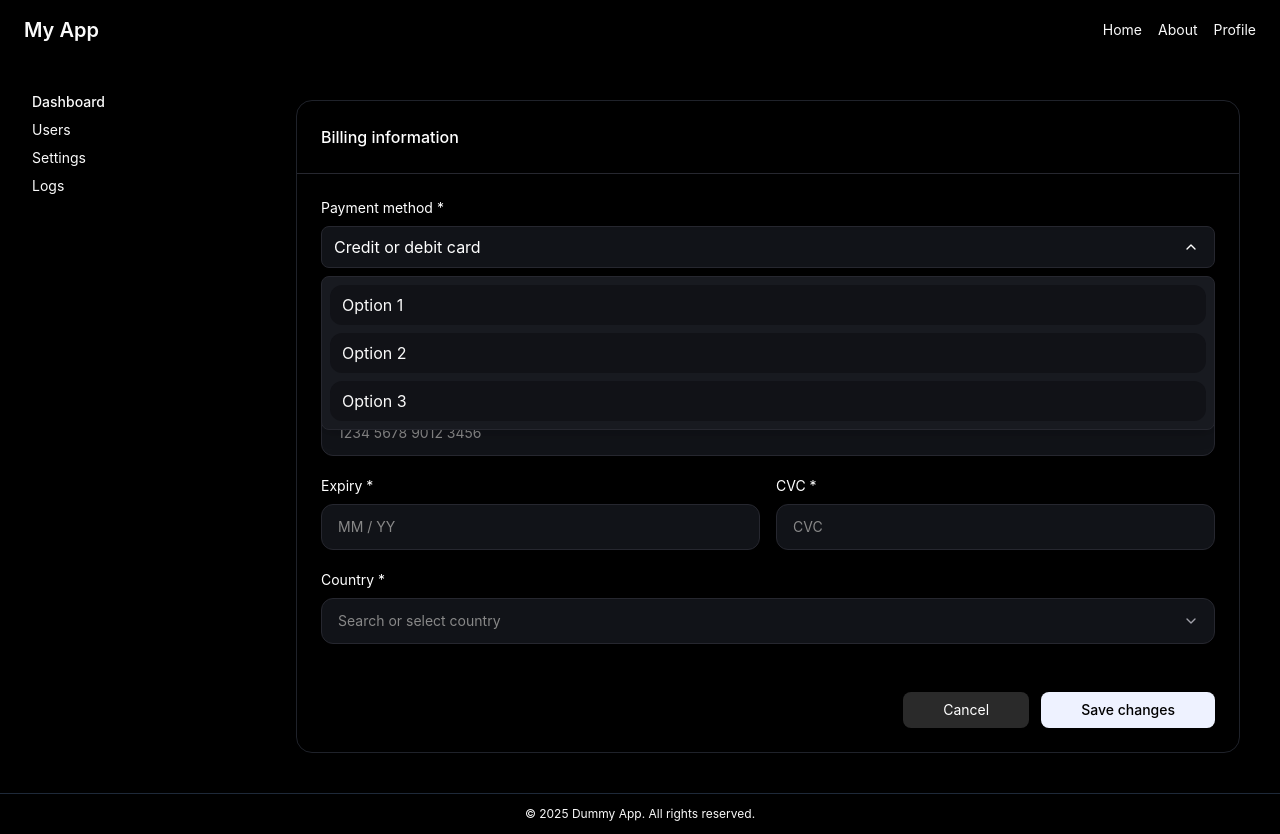
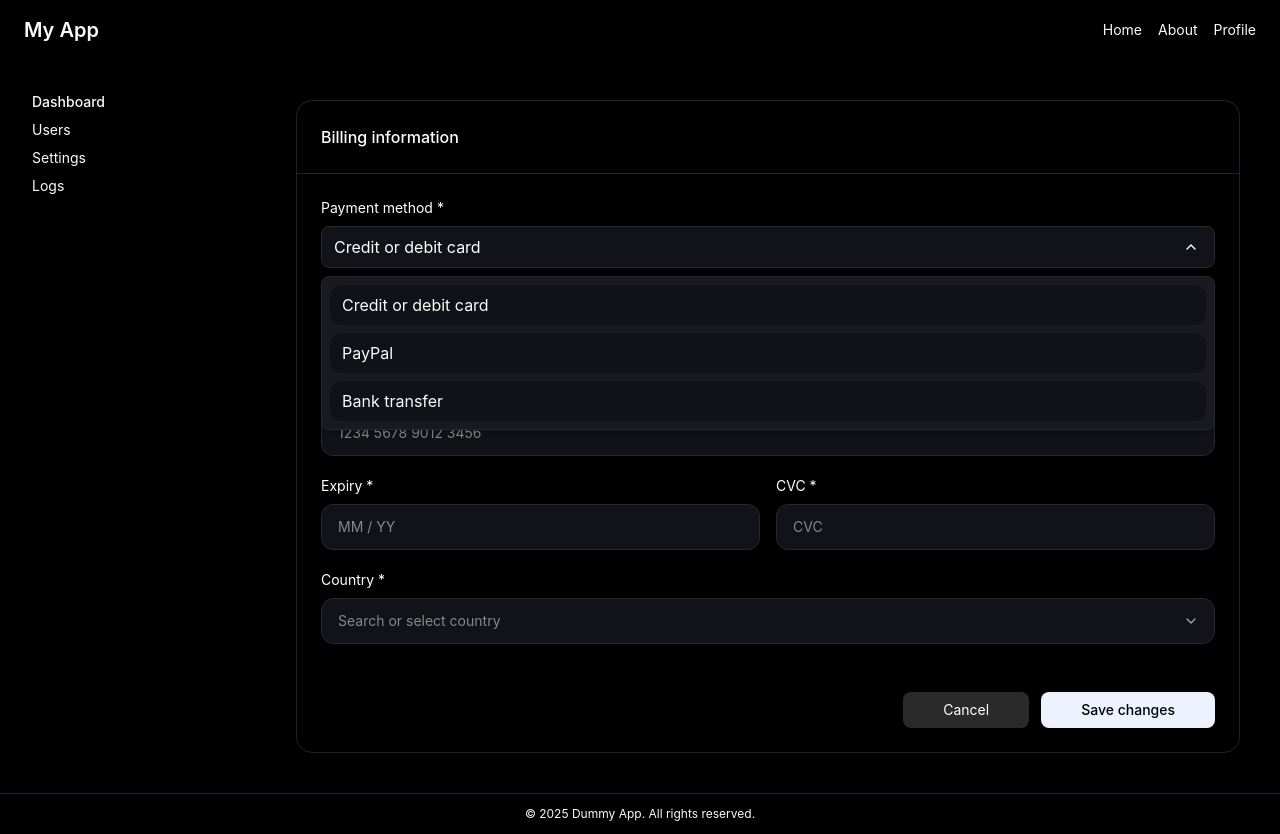
Before and after one commit to findrmeet/stape-dashboard, a React (Vite) app: page / in a window 1280 px wide. Both pictures are taken after a click on the button "Credit or debit card". Built offline with nearby package versions, Linux system fonts and the light colour scheme.

Commit message:
used real value

```diff
--- a/src/form/PaymentDropdown.tsx
+++ b/src/form/PaymentDropdown.tsx
@@ -1,9 +1,11 @@
 import { useState } from "react";
 import { ChevronDown } from "lucide-react";
 
+const PAYMENT_METHODS = ["Credit or debit card", "PayPal", "Bank transfer"];
+
 const PaymentDropdown = () => {
   const [open, setOpen] = useState(false);
-  const [value, setValue] = useState("Credit or debit card");
+  const [value, setValue] = useState(PAYMENT_METHODS[0]);
 
   return (
     <div className="relative w-full">
@@ -11,7 +13,7 @@ const PaymentDropdown = () => {
       <button
         type="button"
         onClick={() => setOpen((prev) => !prev)}
-        className="w-full bg-[#111318]  text-white px-3 py-2 rounded-lg flex justify-between items-center border border-[#26272F]  "
+        className="w-full bg-[#111318] text-white px-3 py-2 rounded-lg flex justify-between items-center border border-[#26272F]"
       >
         {value}
 
@@ -27,34 +29,18 @@ const PaymentDropdown = () => {
       {/* Dropdown */}
       {open && (
         <ul className="absolute z-10 mt-2 w-full bg-[#181A20] rounded-lg shadow-lg border border-[#26272F]">
+          {PAYMENT_METHODS.map((method) => (
             <li
+              key={method}
               onClick={() => {
-              setValue("Option 1");
+                setValue(method);
                 setOpen(false);
               }}
               className="px-3 py-2 bg-[#111217] hover:bg-[#3A3B44] cursor-pointer rounded-xl m-2"
             >
-            Option 1
+              {method}
             </li>
-
-          <li
-            onClick={() => {
-              setValue("Option 2");
-              setOpen(false);
-            }}
-            className="px-3 py-2 bg-[#111217] hover:bg-[#3A3B44] cursor-pointer rounded-xl m-2"
-          >
-            Option 2
-          </li>
-          <li
-            onClick={() => {
-              setValue("Option 2");
-              setOpen(false);
-            }}
-            className="px-3 py-2 bg-[#111217] hover:bg-[#3A3B44] cursor-pointer rounded-xl m-2"
-          >
-            Option 3
-          </li>
+          ))}
         </ul>
       )}
     </div>
```
Lines whose indentation alone changed are shown as unchanged.
